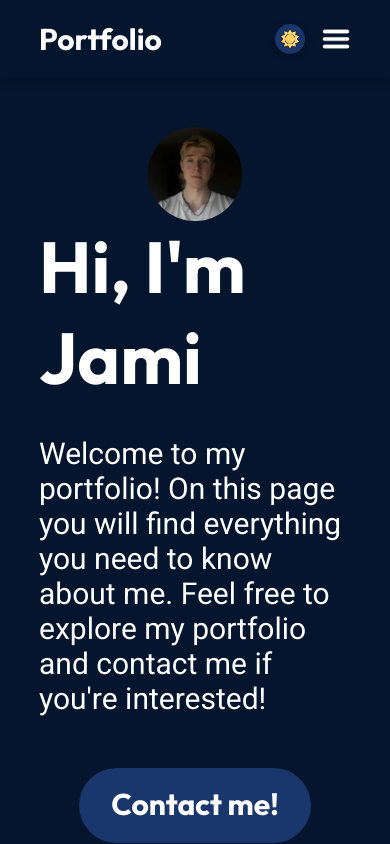
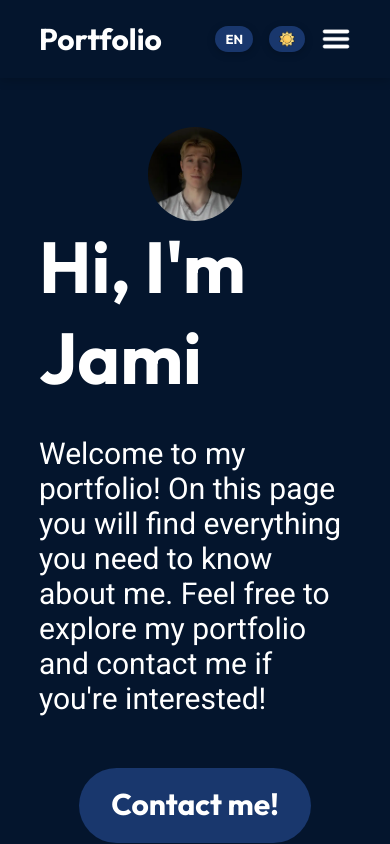
Before and after one commit to Jamirankinen/Portfolio, a React (Vite) app: page / in a window 390 px wide. Shown: the top 844 px of the page. Built offline with nearby package versions, Linux system fonts and the light colour scheme.

Commit message:
website v2.1

```diff
--- a/package.json
+++ b/package.json
@@ -13,9 +13,9 @@
     "@fontsource/outfit": "^5.0.13",
     "@fontsource/roboto": "^5.0.13",
     "framer-motion": "^12.11.3",
-    "lucide-react": "^0.511.0",
     "i18next": "^25.2.1",
     "i18next-browser-languagedetector": "^8.1.0",
+    "lucide-react": "^0.511.0",
     "matter-js": "^0.20.0",
     "react": "^18.3.1",
     "react-dom": "^18.3.1",
--- a/src/components/Navbar/Navbar.jsx
+++ b/src/components/Navbar/Navbar.jsx
@@ -43,15 +43,21 @@ export const Navbar = () => {
         Portfolio
       </a>
 
-      {/* Right side: theme toggle + menu button + dropdown menu */}
+      {/* Right controls: language switcher, theme toggle, menu button */}
       <div className={styles.rightControls} ref={menuRef}>
         <div className={styles.menuWrapper}>
-          {/* Theme toggle */}
+          <button
+            onClick={toggleLanguage}
+            className={styles.langSwitcher}
+            aria-label="Switch language"
+          >
+            {i18n.language === "en" ? "FI" : "EN"}
+          </button>
+
           <div className={styles.themeToggleWrapper}>
             <ThemeToggleButton />
           </div>
 
-          {/* Hamburger / close menu button */}
           <button
             className={styles.menuBtn}
             onClick={() => setMenuOpen(!menuOpen)}
@@ -83,13 +89,6 @@ export const Navbar = () => {
               </a>
             </li>
           ))}
-          <button
-            onClick={toggleLanguage}
-            className={styles.langSwitcher}
-            aria-label="Switch language"
-          >
-            {i18n.language === "en" ? "FI" : "EN"}
-          </button>
         </ul>
       </div>
     </nav>
--- a/src/components/Navbar/Navbar.module.css
+++ b/src/components/Navbar/Navbar.module.css
@@ -20,20 +20,39 @@
   color: var(--color-text);
 }
 
-/* Wraps theme + menu button */
+/* Right section container */
 .rightControls {
   display: flex;
   align-items: center;
   gap: 1rem;
 }
 
-/* Keeps buttons aligned in row */
+/* Wraps language, theme, and menu buttons */
 .menuWrapper {
   display: flex;
   align-items: center;
   gap: 1rem;
   position: relative;
 }
+
+.langSwitcher {
+  font-size: 14px;
+  font-weight: 600;
+  background-color: var(--color-secondary);
+  color: var(--color-text);
+  border: none;
+  border-radius: 999px;
+  padding: 6px 12px;
+  cursor: pointer;
+  box-shadow: 0 2px 8px rgba(0, 0, 0, 0.2);
+  transition: background-color 0.3s ease, transform 0.2s ease;
+}
+
+.langSwitcher:hover {
+  background-color: var(--color-primary);
+  transform: scale(1.05);
+}
+
 
 .themeToggleWrapper {
   display: flex;
@@ -84,25 +103,7 @@
   transition: transform 0.2s ease, filter 0.3s ease, color 0.3s ease;
 }
 
-.langSwitcher {
-  font-size: 16px;
-  font-weight: bold;
-  background: var(--color-bg);
-  color: var(--color-text);
-  border: 2px solid var(--color-primary);
-  border-radius: 8px;
-  padding: 6px 12px;
-  cursor: pointer;
-  margin-left: 24px;
-  transition: background 0.3s ease, color 0.3s ease;
-}
-
-.langSwitcher:hover {
-  background: var(--color-primary);
-  color: var(--color-bg);
-}
-
-/* ✅ Responsive Fix */
+/* ✅ Responsive adjustments */
 @media screen and (max-width: 1024px) {
   .menuBtn {
     display: block;
@@ -116,7 +117,7 @@
     flex-direction: column;
     align-items: flex-end;
     gap: 13px;
-    background-color: var(--color-bg); /* original, not changed */
+    background-color: var(--color-bg);
     padding: 20px 30px;
     border-radius: 10px;
     box-shadow: 0 0 20px rgba(87, 108, 188, 0.4);
@@ -133,9 +134,16 @@
     filter: drop-shadow(0 0 6px var(--color-primary));
     transform: scale(1.05);
   }
-  /* Optional: make it stack vertically on small screens */
+
+   .langSwitcher {
+    font-size: 13px;
+    padding: 5px 10px;
+  }
+
+  @media screen and (max-width: 600px) {
   .langSwitcher {
-    margin-top: 12px;
-    align-self: flex-end;
+    font-size: 13px;
+    padding: 5px 10px;
   }
 }
+}
--- a/src/components/Theme/ThemeToggleButton.module.css
+++ b/src/components/Theme/ThemeToggleButton.module.css
@@ -1,10 +1,10 @@
 .themeToggleBtn {
-  padding: 0.5rem;
+  padding: 6px 12px;
   border-radius: 999px;
   background-color: var(--color-secondary);
   border: none;
   cursor: pointer;
-  box-shadow: 0 2px 8px rgba(0, 0, 0, 0.3);
+  box-shadow: 0 2px 8px rgba(0, 0, 0, 0.2);
   transition: background-color 0.3s ease, transform 0.2s ease;
   display: flex;
   align-items: center;
@@ -12,23 +12,35 @@
 }
 
 .themeToggleBtn:hover {
-  transform: scale(1.1);
+  transform: scale(1.05);
   background-color: var(--color-primary);
 }
 
 .themeIcon {
-  width: 24px;
-  height: 24px;
+  width: 18px;
+  height: 18px;
   display: block;
 }
 
 @media (max-width: 600px) {
   .themeToggleBtn {
-    padding: 0.3rem;
+    padding: 5px 10px;
   }
 
   .themeIcon {
-    width: 20px;
-    height: 20px;
+    width: 16px;
+    height: 16px;
+  }
+
+  @media screen and (max-width: 1024px) {
+      .themeToggleBtn {
+    padding: 5px 10px;
+  }
+
+  .themeIcon {
+    width: 16px;
+    height: 16px;
+  }
+
   }
 }
```
Also changed, not shown: 1 other file (tests, documents, lock files or other folders).
